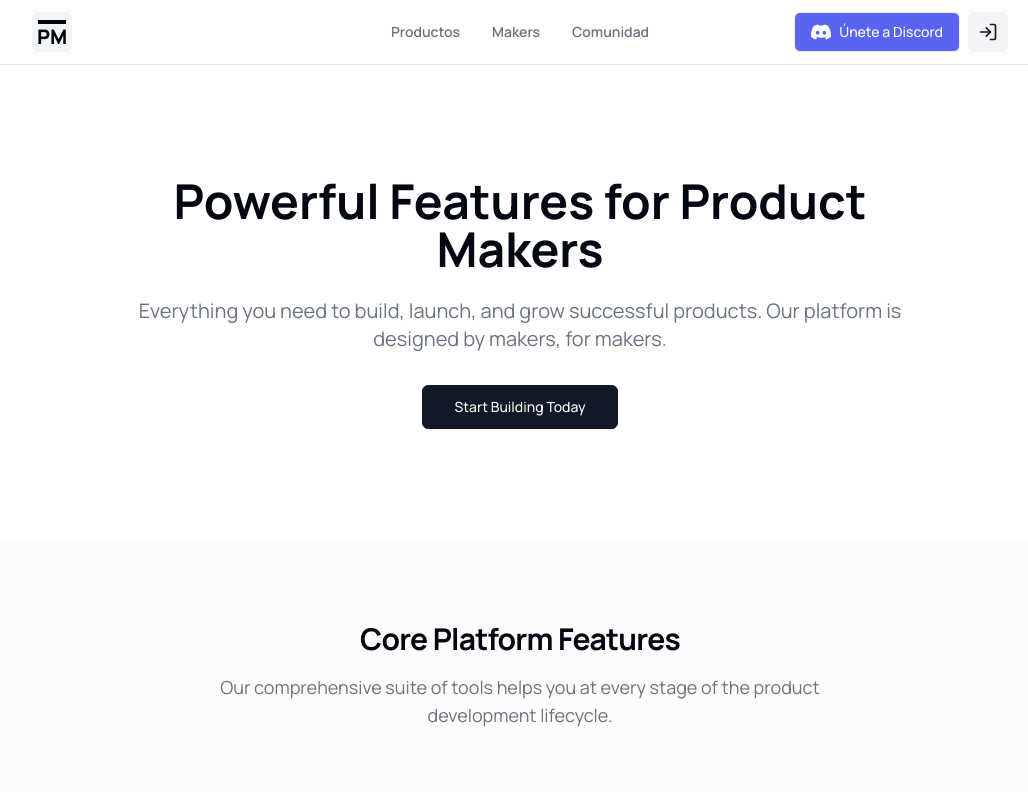
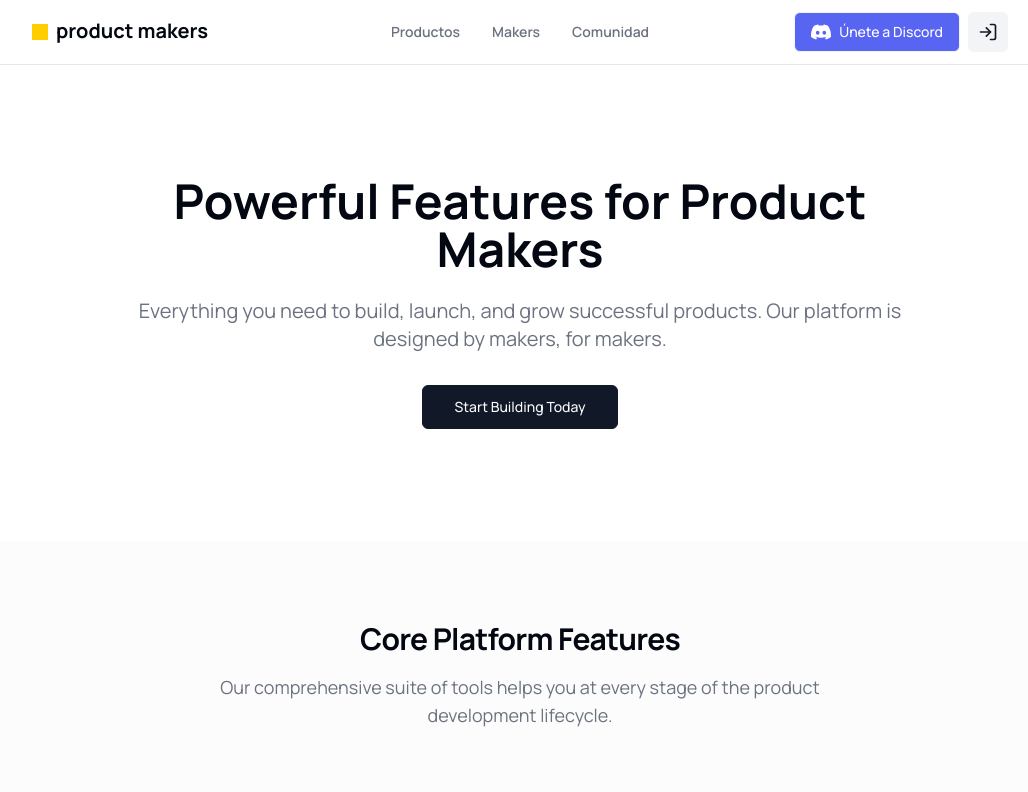
Before and after one commit to danidiestre/product_makers_live, a Next.js app: page /features in a window 1280 px wide. Shown: the top 792 px of the page, without its empty margins (120-1148 px from the left). Built offline with nearby package versions, Linux system fonts and the light colour scheme.

Commit message:
changed to old logo and fixed production issues

```diff
--- a/package.json
+++ b/package.json
@@ -11,7 +11,7 @@
   "dependencies": {
     "@number-flow/react": "^0.5.9",
     "@radix-ui/react-accordion": "^1.2.4",
-    "@radix-ui/react-avatar": "^1.1.4",
+    "@radix-ui/react-avatar": "^1.1.6",
     "@radix-ui/react-hover-card": "^1.1.7",
     "@radix-ui/react-select": "^2.1.7",
     "@radix-ui/react-slot": "^1.2.0",
--- a/src/components/Navbar.tsx
+++ b/src/components/Navbar.tsx
@@ -17,13 +17,13 @@ export function Navbar() {
     <header className="sticky top-0 z-50 w-full bg-background border-b">
       <LayoutContainer className="w-full h-16 flex flex-shrink-0 flex-row items-center justify-between md:grid md:grid-cols-3 gap-6">
 
-        <Link href="/" className="flex items-center justify-center size-10 rounded-md bg-secondary border border-secondary overflow-hidden relative transition-colors">
+        <Link href="/" className="hidden items-center justify-center size-10 rounded-md bg-secondary border border-secondary overflow-hidden relative transition-colors">
           <span className="w-[28px] h-1 bg-foreground absolute top-[7px] left-[5px]" />
           <span className="font-extrabold text-xl text-foreground mt-2.5">PM</span>
         </Link>
 
         {/* Previous version with full text, no hidden */}
-        <Link href="/" className="hidden items-center justify-start gap-2 whitespace-nowrap">
+        <Link href="/" className="flex items-center justify-start gap-2 whitespace-nowrap">
           <div className="w-4 h-4 bg-brand-yellow"></div>
           <span className="font-bold text-base md:text-xl text-foreground mb-0.5">product makers</span>
         </Link>
```
Also changed, not shown: 1 other file (tests, documents, lock files or other folders).
